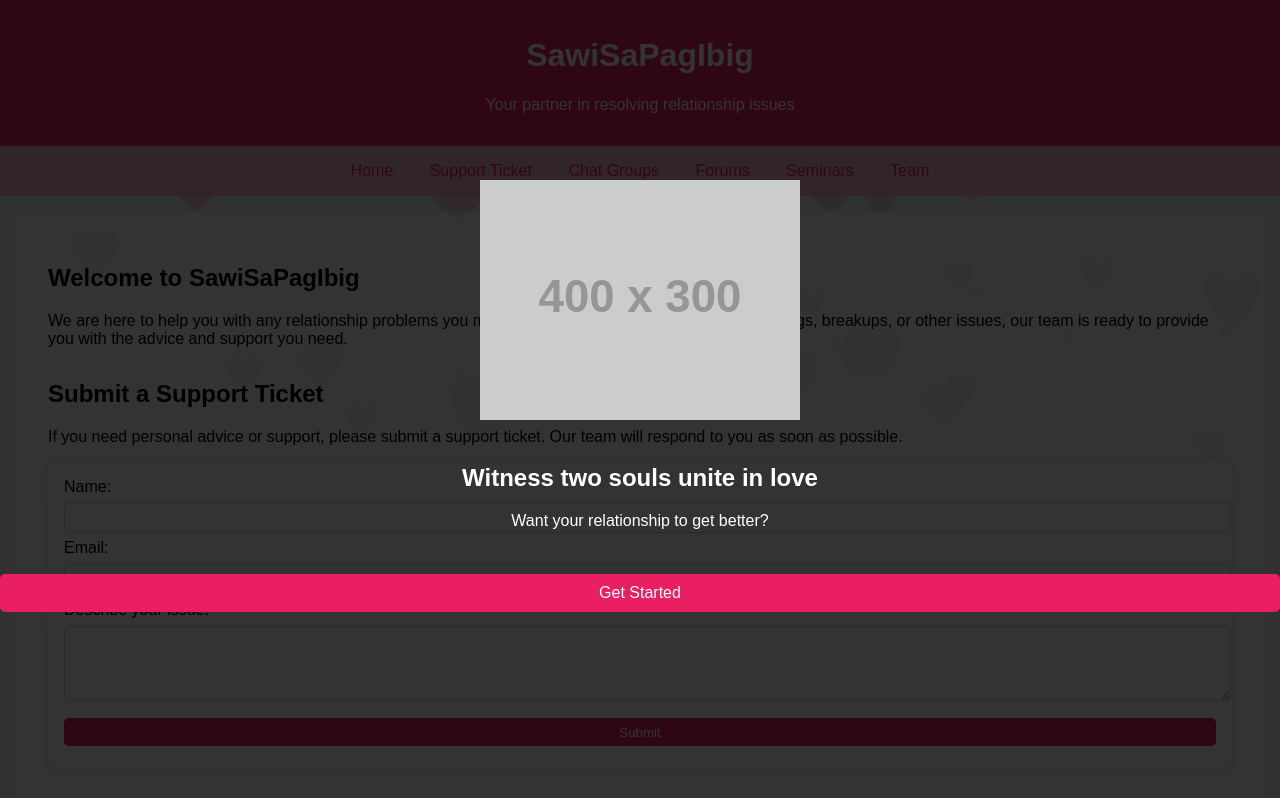
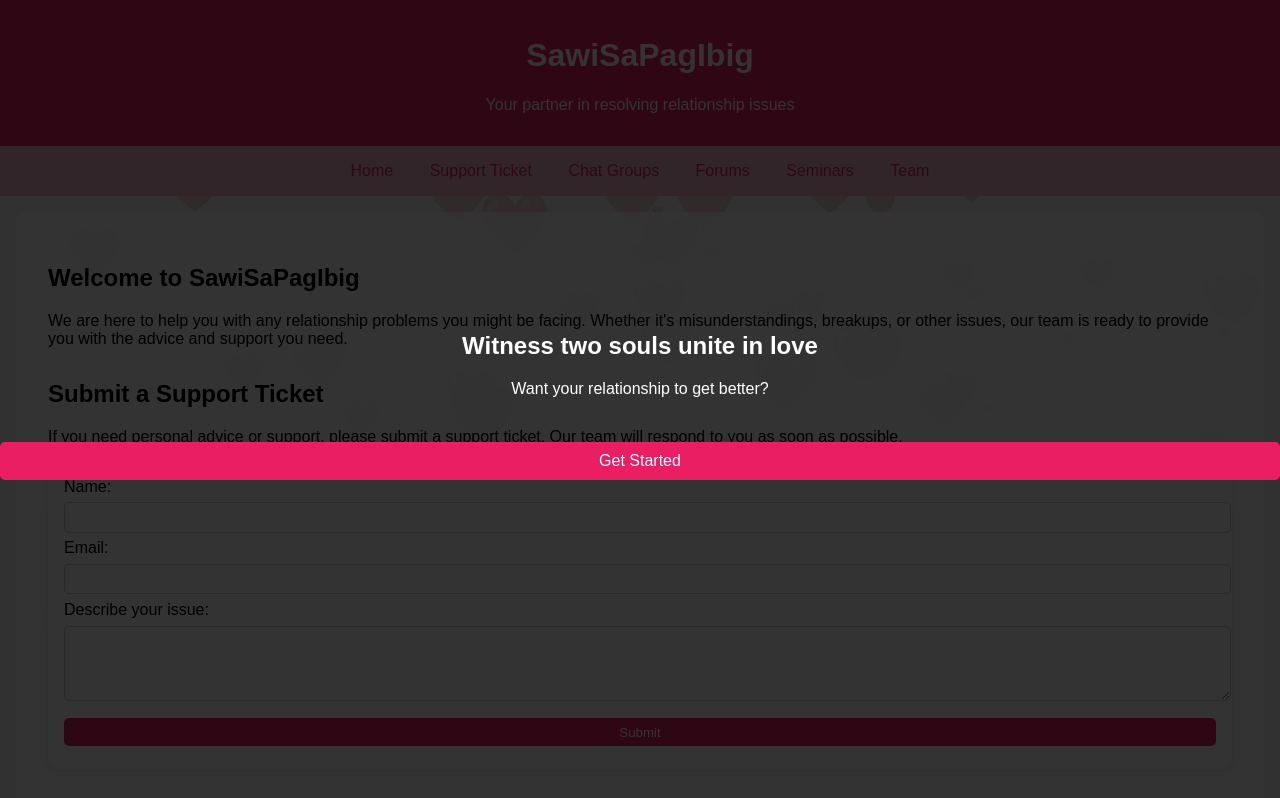
Before and after one commit to Happy1112233/Honest-questions, a plain HTML site: page index.html in a window 1280 px wide. Shown: the top 798 px of the page. Drawn offline with Linux system fonts and the light colour scheme; placeholder pictures from the web are drawn by us.

Commit message:
Update index.html

```diff
--- a/index.html
+++ b/index.html
@@ -192,12 +192,6 @@
             margin-bottom: 20px;
         }
 
-        .intro-image {
-            width: 80%;
-            max-width: 400px;
-            margin-bottom: 20px;
-        }
-
         .get-started-button {
             background-color: #e91e63;
             color: #fff;
@@ -216,7 +210,6 @@
 <body>
     <div class="intro-container" id="intro-container">
         <div class="intro-content">
-            <img src="https://via.placeholder.com/400x300" alt="Couple Getting Married" class="intro-image">
             <h2>Witness two souls unite in love</h2>
             <p>Want your relationship to get better?</p>
         </div>
```
